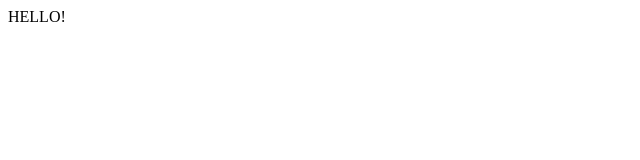
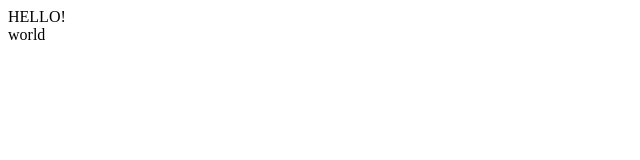
Before and after one commit to arturzhukenovj/first_project, a plain HTML site: page FIRST_PROJECT/images/test.html in a window 1280 px wide. Shown: the full height of the page, 0-640 px from the left. Drawn offline with Linux system fonts and the light colour scheme.

Commit message:
second commit

```diff
--- a/FIRST_PROJECT/images/test.html
+++ b/FIRST_PROJECT/images/test.html
@@ -9,5 +9,8 @@
     <div>
          HELLO!
     </div>
+    <div>
+        world
+    </div>
 </body>
 </html>
```
